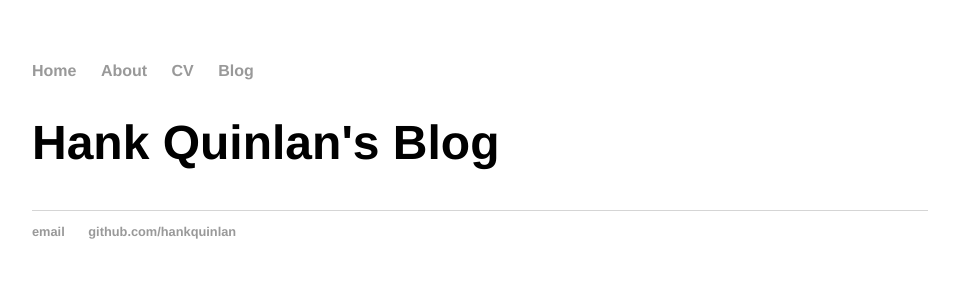
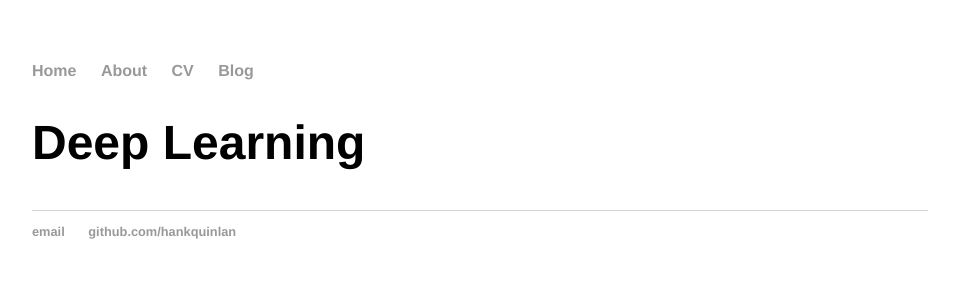
Before and after one commit to nbrrawal/nbrrawal.github.io, a Jekyll site: the page built from blog/index.html, in a window 1280 px wide. Shown: the top 300 px of the page, without its empty margins (160-1119 px from the left). Built offline with Jekyll 4.4.1, drawn with Linux system fonts in a browser that asks for light colours.

Commit message:
Updating name

```diff
--- a/blog/index.html
+++ b/blog/index.html
@@ -1,6 +1,6 @@
 ---
 layout: default
-title: Hank Quinlan's Blog
+title: Deep Learning
 ---
 <h1>{{ page.title }}</h1>
 <ul class="posts">
```
